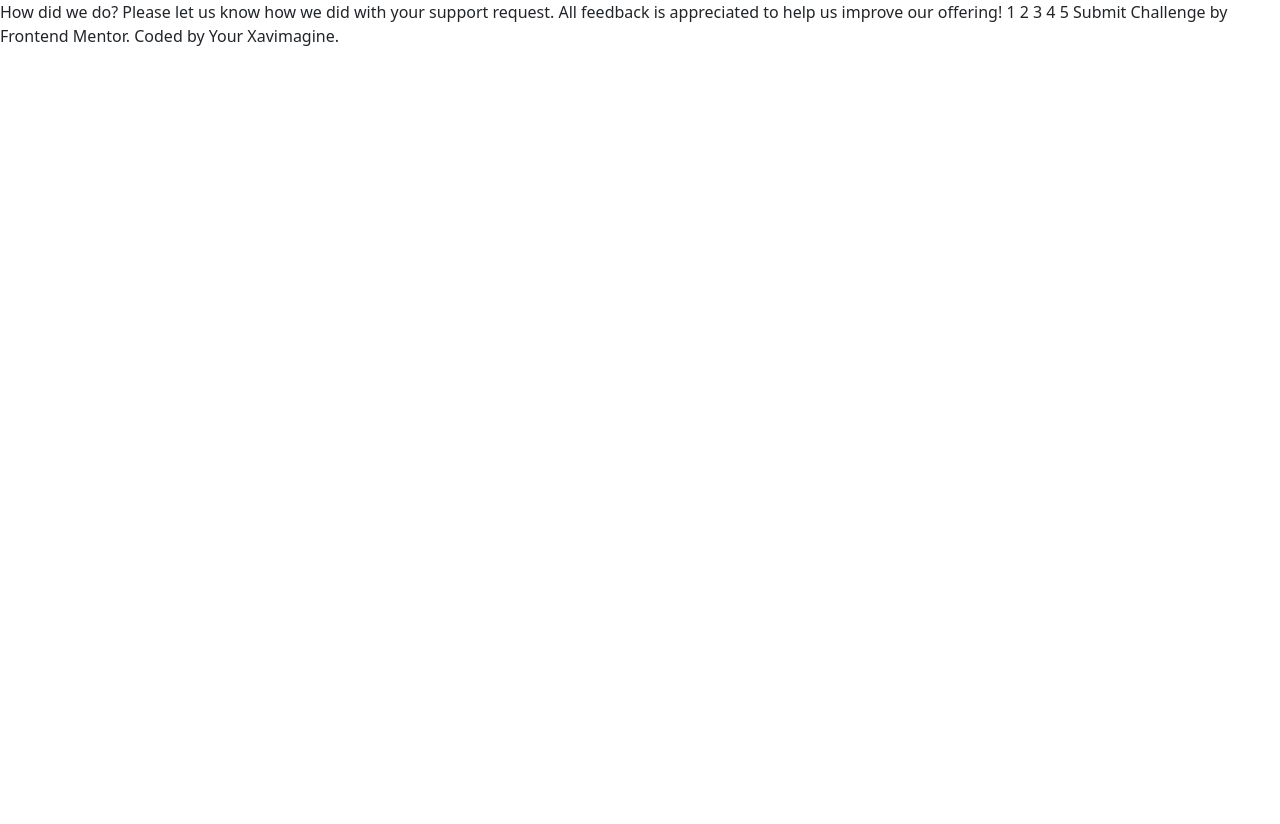
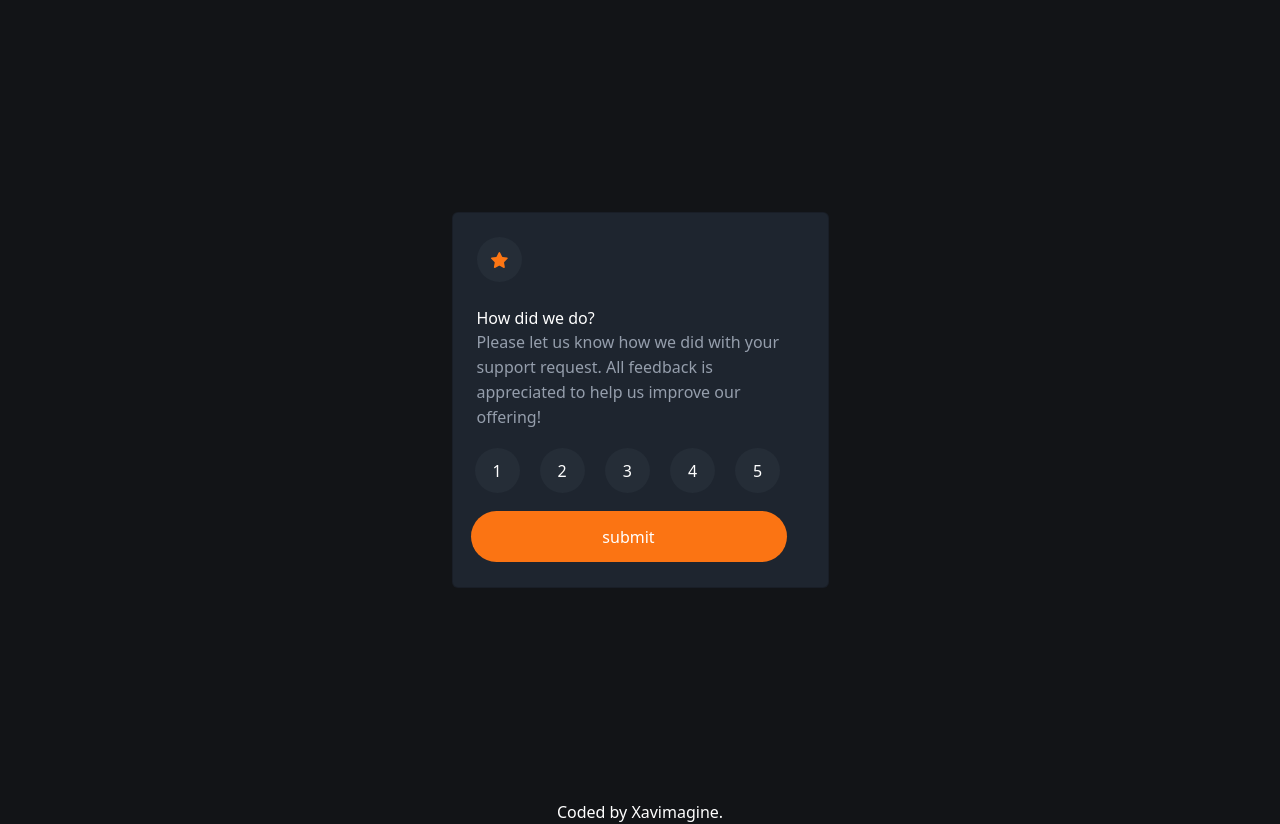
Before and after one commit to xavimagine/interactive_component, a plain HTML site: page index.html in a window 1280 px wide. Before the commit the page ends 800 px from the top, so only its background shows below. Drawn offline with nearby package versions, Linux system fonts and the light colour scheme.

Commit message:
front main done

```diff
--- a/css/style.scss
+++ b/css/style.scss
@@ -1,10 +1,100 @@
 
 $Orange: hsl(25, 97%, 53%);
-
+$color-card:hsl(215, 22%, 15%);
 //  Neutral
 
 $White: hsl(0, 0%, 100%);
 $Light-Grey: hsl(217, 12%, 63%);
 $Medium-Grey: hsl(216, 12%, 54%);
-$Dark-Blue: hsl(213, 19%, 18%);
+$Dark-Blue: hsl(213, 20%, 18%);
 $Very-Dark-Blue: hsl(216, 12%, 8%);
+@mixin circle{
+    height: 45px;
+    width: 45px;
+    border-radius: 50%;
+
+}
+
+
+body{
+    background-color: $Very-Dark-Blue;
+
+}
+footer{
+        background-color: $Very-Dark-Blue;
+        color: $White;
+        display: flex;
+        justify-content: center;
+        align-items: center;
+}
+
+#componente{
+    display: flex;
+    justify-content: center;
+    align-items: center;
+    width: auto;
+    height: 100vh;
+    .card{
+        background-color: $color-card;
+        #estrella{
+            background-color: $Dark-Blue;
+            @include circle();
+            display: flex;
+            justify-content: center;
+            align-items: center;
+            margin: 24px 0px 24px 24px;
+    }
+        #texto{
+            color: $Light-Grey;
+            margin: 0 24px;
+            #pregunta{
+                color:$White;
+            }
+            #parrafo{
+                width: 327px;
+                max-height: 100px;
+                overflow: hidden;
+                line-height: 25px;
+                word-wrap: break-word;
+            }
+        }
+        .numeros{
+            margin-bottom: 18px;
+            margin-top: 18px;
+            margin-left: 22px;
+            width: 327px;
+        }
+        .numero{
+            color: $White;
+            background-color: $Dark-Blue;
+            border: none;
+            margin-right: 16px;
+            @include circle();
+            &:hover{
+                background-color: $Orange;
+                color: $White;
+            }
+        }
+        #btnsub{
+            #sub{
+                border-radius: 2rem;
+                -webkit-border-radius: 2rem;
+                -moz-border-radius: 2rem;
+                -ms-border-radius: 2rem;
+                -o-border-radius: 2rem;
+                border: none;
+                background-color: hsl(25, 97%, 53%);
+                color: hsl(0, 0%, 100%);
+                margin-bottom: 18px;
+                width: -webkit-fill-available;
+                margin: 0px 0px 25px 18px;
+                height: 51px;
+                width: 316px;
+                &:hover{
+                    color: $Orange;
+                    background-color: $White;
+                }
+            }
+        }
+    }
+}
--- a/index.html
+++ b/index.html
@@ -9,11 +9,34 @@
     <title>Document</title>
 </head>
 <body>
-    How did we do? Please let us know how we did with your support request.
-    All feedback is appreciated to help us improve our offering!
-    1 2 3 4 5 Submit
-Challenge by Frontend Mentor.
+    <div class="container" id="componente">
+        <div class="card">
+            <div id="estrella" class="circulo">
+                <img src="/assests/icons/icon-star.svg" alt="estrella">
+            </div>
+            <div id="texto">
+                <div id="pregunta">How did we do?</div>
+                <div id="parrafo">
+                    Please let us know how we did with your support request.
+                    All feedback is appreciated to help us improve our offering!
+                </div>
 
-Coded by Your Xavimagine.
+            </div>
+            <div class="numeros">
+                <button class="numero" id="1">1</button>
+                <button class="numero" id="2">2</button>
+                <button class="numero" id="3">3</button>
+                <button class="numero" id="4">4</button>
+                <button class="numero" id="5">5</button>
+            </div>
+            <div id="btnsub">
+                <button id="sub">submit</button>
+            </div>
+        </div>
+    </div>
+    <footer>
+        <div>Coded by <a>Xavimagine.</a></div>
+    </footer>
+
 </body>
 </html>
```
Also changed, not shown: restultado.html (+16 -2 lines), assests/icons/icon-star.svg (added), assests/icons/illustration-thank-you.svg (added), assests/img/favicon-32x32.png (added), css/style.css, 1 other file.
